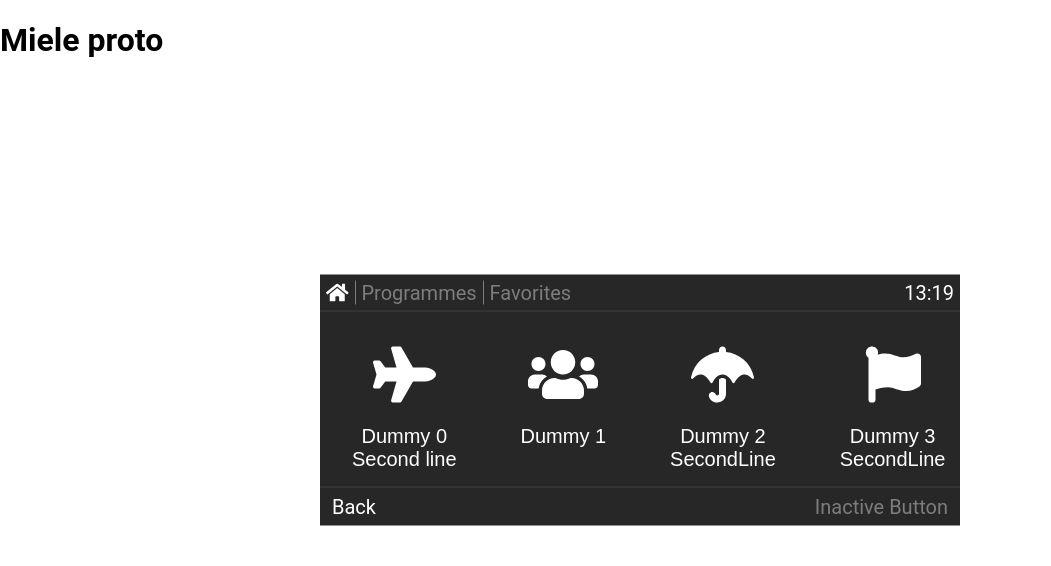
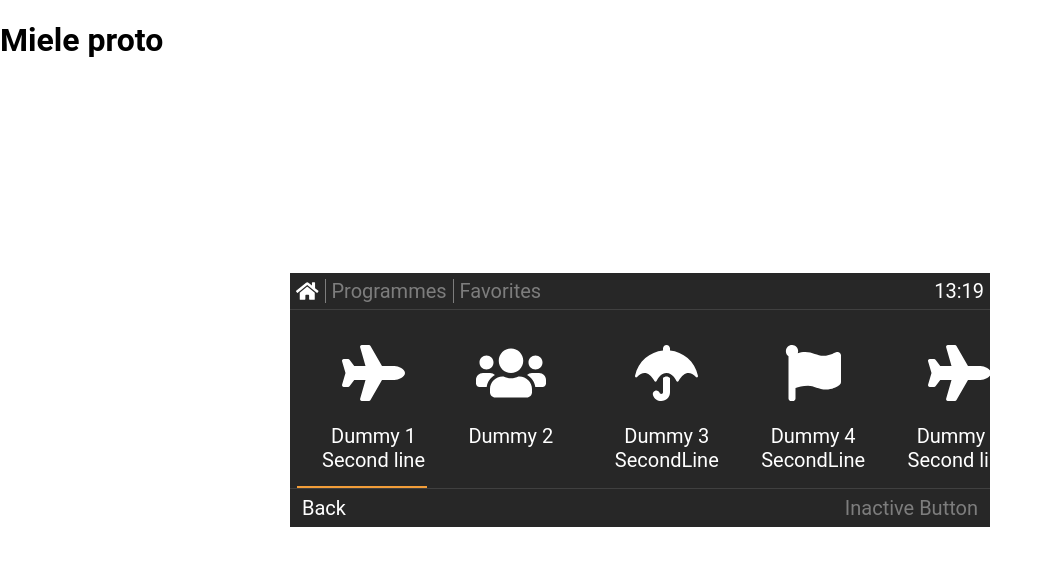
Before and after one commit to bogdan-rotariu/miele-prototype, a React (Create React App) app: page / in a window 1280 px wide. Shown: the top 566 px of the page, without its empty margins (0-1051 px from the left). Built offline with nearby package versions, Linux system fonts and the light colour scheme; a web font is replaced by a local one.

Commit message:
feat: add Swiper, ScrollerContainer component, fixed up styles

```diff
--- a/package.json
+++ b/package.json
@@ -15,7 +15,8 @@
     "react": "17.0.2",
     "react-dom": "17.0.2",
     "react-scripts": "5.0.0",
-    "sass": "1.49.0"
+    "sass": "1.49.0",
+    "swiper": "7.4.1"
   },
   "scripts": {
     "start": "react-scripts start",
--- a/src/components/atoms/index.js
+++ b/src/components/atoms/index.js
@@ -1,2 +1,3 @@
 export * from './icons'
 export * from './styled-button'
+export * from './scroller-container'
--- a/src/components/atoms/program-item/program-item.module.scss
+++ b/src/components/atoms/program-item/program-item.module.scss
@@ -6,11 +6,12 @@
     color: var(--color-white);
     display: flex;
     font-size: 1.25rem;
+    font-family: var(--typography-roboto-font-family);
     flex-direction: column;
     flex: 1 0 auto;
     padding: 0;
     outline: 0;
-    padding: 1rem 2rem;
+    padding: 1rem 0;
 }
 
 .active {
--- a/src/components/atoms/scroller-container/scroller-container.jsx
+++ b/src/components/atoms/scroller-container/scroller-container.jsx
@@ -1,8 +1,28 @@
+import { Swiper } from 'swiper/react'
+import { Scrollbar } from 'swiper'
 import { node } from 'prop-types'
+import 'swiper/scss'
+import 'swiper/scss/scrollbar'
+import './swiper-override.css'
 import styles from './scroller-container.module.scss'
 
 export const ScrollerContainer = ({ children }) => (
-    <div className={styles.container}>{children}</div>
+    <Swiper
+        modules={[Scrollbar]}
+        scrollbar={{
+            hide: false,
+            dragClass: styles.scrollbar,
+            dragSize: 130,
+        }}
+        grabCursor
+        spaceBetween={32}
+        slidesPerView={5}
+        slidesOffsetAfter={32}
+        slidesOffsetBefore={32}
+        className={styles.container}
+    >
+        {children}
+    </Swiper>
 )
 
 ScrollerContainer.propTypes = {
--- a/src/components/atoms/scroller-container/scroller-container.module.scss
+++ b/src/components/atoms/scroller-container/scroller-container.module.scss
@@ -1,5 +1,12 @@
 .container {
-    display: flex;
-    flex-direction: row;
-    overflow: hidden;
+    width: 100%;
 }
+
+.scrollbar {
+    background: var(--color-primary);
+    height: 100%;
+    width: 100%;
+    position: relative;
+    left: 0;
+    top: 0;
+}
--- /dev/null
+++ b/src/components/atoms/scroller-container/swiper-override.css
@@ -0,0 +1,5 @@
+.swiper-horizontal > .swiper-scrollbar {
+    background: none;
+    bottom: 0;
+    height: 2px;
+}
--- a/src/components/organisms/program-list/program-list.jsx
+++ b/src/components/organisms/program-list/program-list.jsx
@@ -1,8 +1,8 @@
 import { useState } from 'react'
+import { SwiperSlide } from 'swiper/react'
 import { ProgramItem } from '../../atoms/program-item/program-item'
-import { ScrollerContainer } from '../../atoms/scroller-container'
-import { ProgramListTopBar } from '../../molecules'
-import { ProgramListFooter } from '../../molecules/program-list-footer'
+import { ScrollerContainer } from '../../atoms'
+import { ProgramListTopBar, ProgramListFooter } from '../../molecules'
 import { listOfPrograms } from './program-list-mock'
 import styles from './program-list.module.scss'
 
@@ -16,14 +16,15 @@ export const ProgramList = () => {
                 {listOfPrograms.map(({ icon, label, subLabel }, index) => {
                     const key = `${label}-${index}`
                     return (
+                        <SwiperSlide key={key}>
                             <ProgramItem
-                            key={key}
                                 icon={icon}
-                            label={`${label} ${index}`}
+                                label={`${label} ${index + 1}`}
                                 subLabel={subLabel}
                                 isActive={activeItem === key}
                                 onClick={() => setActiveItem(key)}
                             />
+                        </SwiperSlide>
                     )
                 })}
             </ScrollerContainer>
--- a/src/components/organisms/program-list/program-list.module.scss
+++ b/src/components/organisms/program-list/program-list.module.scss
@@ -4,8 +4,8 @@
 
     display: grid;
     grid-template-rows: min-content 1fr min-content;
-
-    width: max(400px, 50%);
+    width: 700px;
+    // width: max(400px, 50%);
     // height: 50vh;
     position: absolute;
     top: 50%;
```
Also changed, not shown: 1 other file (tests, documents, lock files or other folders). Lines whose indentation alone changed are shown as unchanged.
